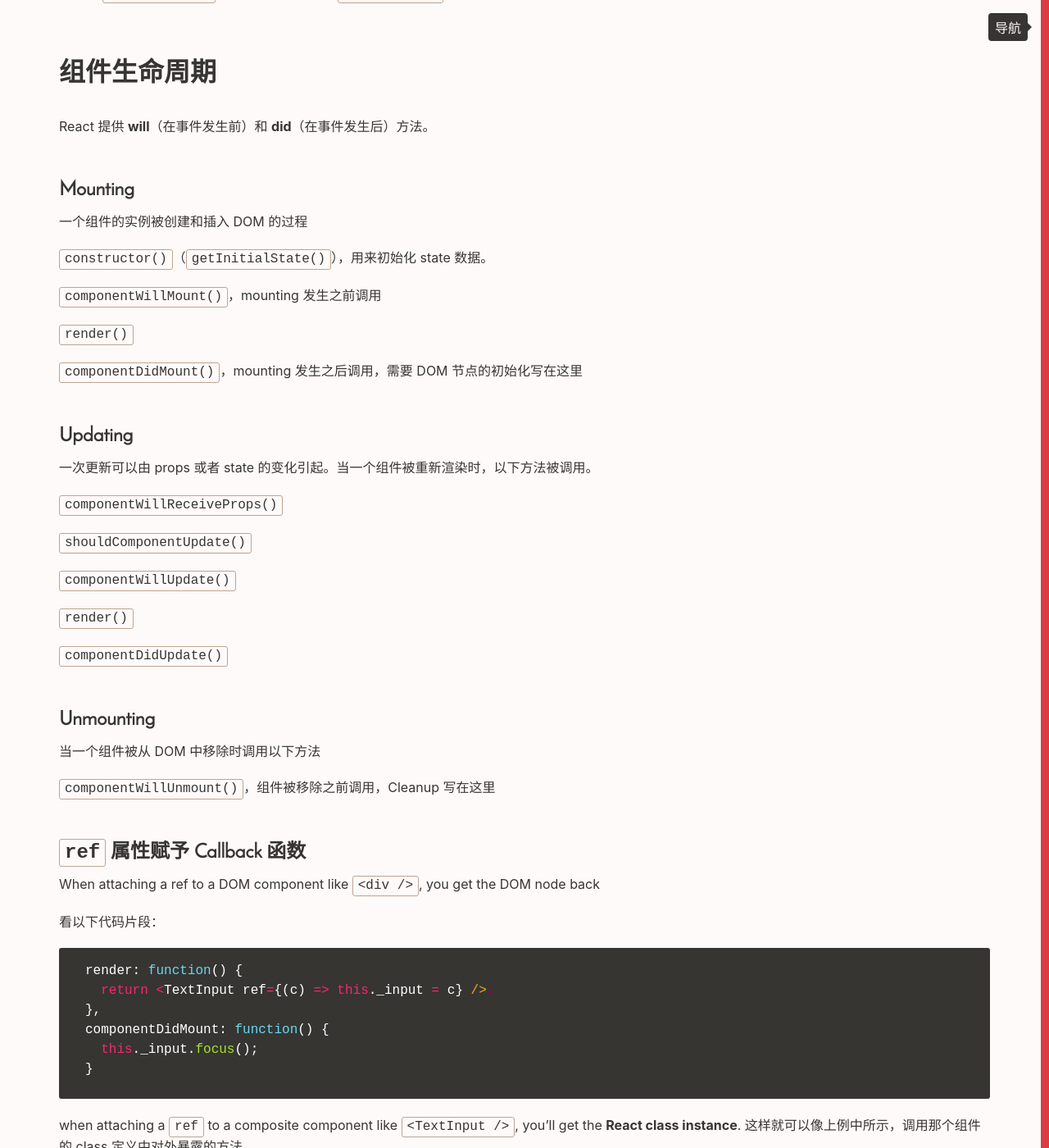
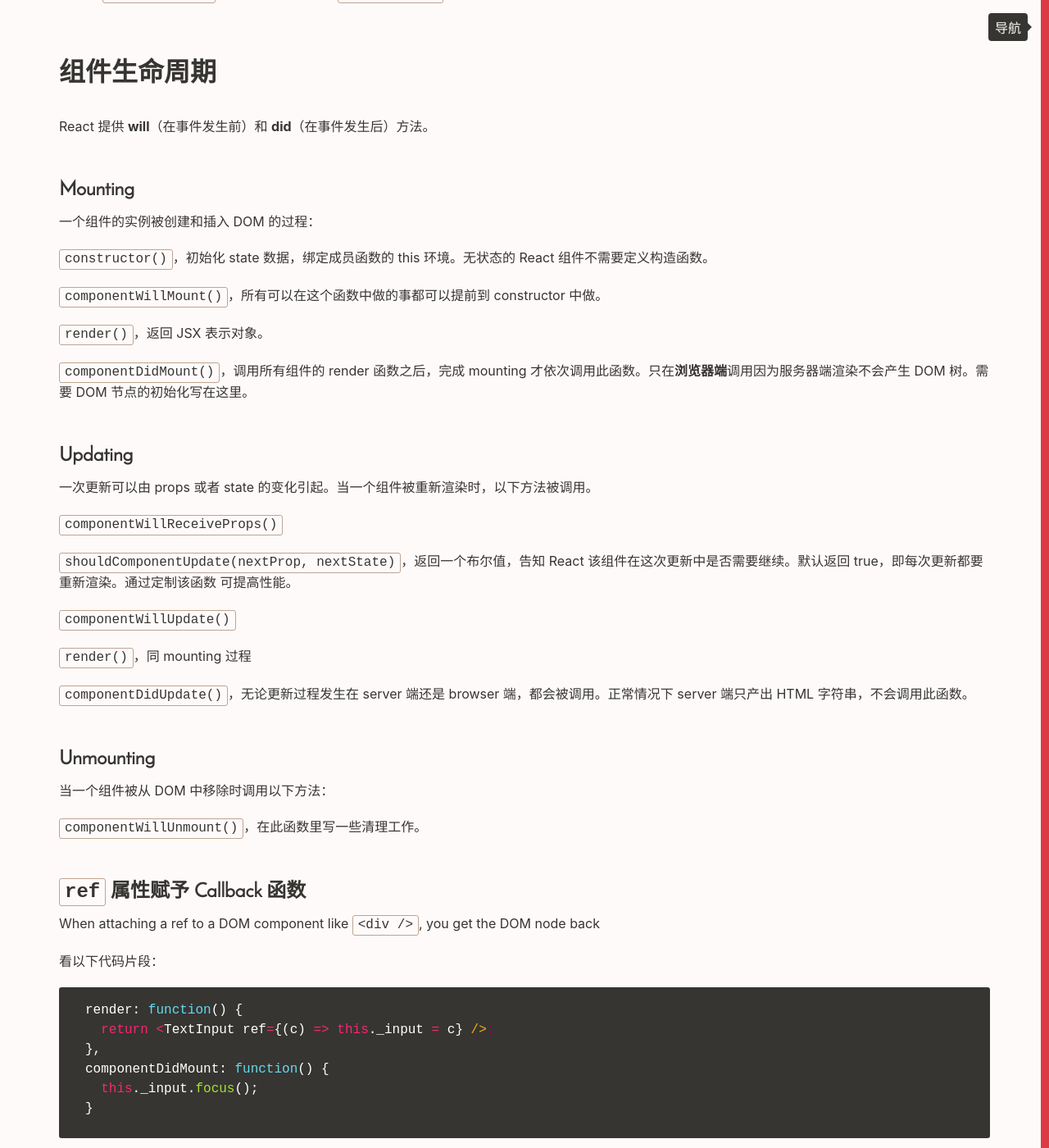
Before and after one commit to Vivi-wu/dive-into-web, a Jekyll site: the page built from _posts/2016-10-20-React-basic-3.markdown, in a window 1280 px wide and 1400 px high, scrolled down 623 px. Shown: the whole window at 82% size. Built offline with Jekyll 4.4.1, drawn with Linux system fonts in a browser that asks for light colours.

Commit message:
Update blog react 再学习

```diff
--- a/_posts/2016-02-29-ECMAScript-6.markdown
+++ b/_posts/2016-02-29-ECMAScript-6.markdown
@@ -72,7 +72,7 @@ ES6允许按照一定模式，从数组和对象中提取值，按照对应位
     var [x = 1] = [null];
     x // null
 
-## 对象的解构赋值
+## 对象的解构赋值 Destruction Assignment
 
 对象的解构与数组有一个重要的不同。数组的元素是按次序排列的。对象的属性没有次序，变量必须与属性同名，才能取到正确的值。
 
--- a/_posts/2016-10-08-React-basic.markdown
+++ b/_posts/2016-10-08-React-basic.markdown
@@ -8,7 +8,7 @@ category: JavaScript
 
 当底层数据改变 React 将自动管理所有 UI 更新，且只更新改变的部分。React 本质就是写一些可重用的组件，React 组件是一些操作 `props` 和 `state` 的函数。
 
-有事没事先写一个组件。
+    UI = render(data)
 
 此外按官网说法，React 直接从 JS 代码生成 HTML 和组件树，在网络环境差的情况下，从加载 JS 到生成页面这段时间的白屏问题不可避免。
 
--- a/_posts/2016-10-20-React-basic-3.markdown
+++ b/_posts/2016-10-20-React-basic-3.markdown
@@ -26,15 +26,15 @@ React 提供 **will**（在事件发生前）和 **did**（在事件发生后）
 
 ### Mounting
 
-一个组件的实例被创建和插入 DOM 的过程
+一个组件的实例被创建和插入 DOM 的过程：
 
-`constructor()`（`getInitialState()`），用来初始化 state 数据。
+`constructor()`，初始化 state 数据，绑定成员函数的 this 环境。无状态的 React 组件不需要定义构造函数。
 
-`componentWillMount()`，mounting 发生之前调用
+`componentWillMount()`，所有可以在这个函数中做的事都可以提前到 constructor 中做。
 
-`render()`
+`render()`，返回 JSX 表示对象。
 
-`componentDidMount()`，mounting 发生之后调用，需要 DOM 节点的初始化写在这里
+`componentDidMount()`，调用所有组件的 render 函数之后，完成 mounting 才依次调用此函数。只在**浏览器端**调用因为服务器端渲染不会产生 DOM 树。需要 DOM 节点的初始化写在这里。
 
 ### Updating
 
@@ -42,19 +42,19 @@ React 提供 **will**（在事件发生前）和 **did**（在事件发生后）
 
 `componentWillReceiveProps()`
 
-`shouldComponentUpdate()`
+`shouldComponentUpdate(nextProp, nextState)`，返回一个布尔值，告知 React 该组件在这次更新中是否需要继续。默认返回 true，即每次更新都要重新渲染。通过定制该函数 可提高性能。
 
 `componentWillUpdate()`
 
-`render()`
+`render()`，同 mounting 过程
 
-`componentDidUpdate()`
+`componentDidUpdate()`，无论更新过程发生在 server 端还是 browser 端，都会被调用。正常情况下 server 端只产出 HTML 字符串，不会调用此函数。
 
 ### Unmounting
 
-当一个组件被从 DOM 中移除时调用以下方法
+当一个组件被从 DOM 中移除时调用以下方法：
 
-`componentWillUnmount()`，组件被移除之前调用，Cleanup 写在这里
+`componentWillUnmount()`，在此函数里写一些清理工作。
 
 ### `ref` 属性赋予 Callback 函数
 
```
Also changed, not shown: _posts/2016-08-12-morning-reading.markdown (+0 -30 lines), _posts/2016-10-19-React-basic-2.markdown (+6 -6 lines), _posts/2017-11-30-Component.markdown (added, +39 -0 lines), _posts/2017-11-27-Google-Analytics.markdown (renamed from 2017-11-27-Google-Analytics.markdown).
